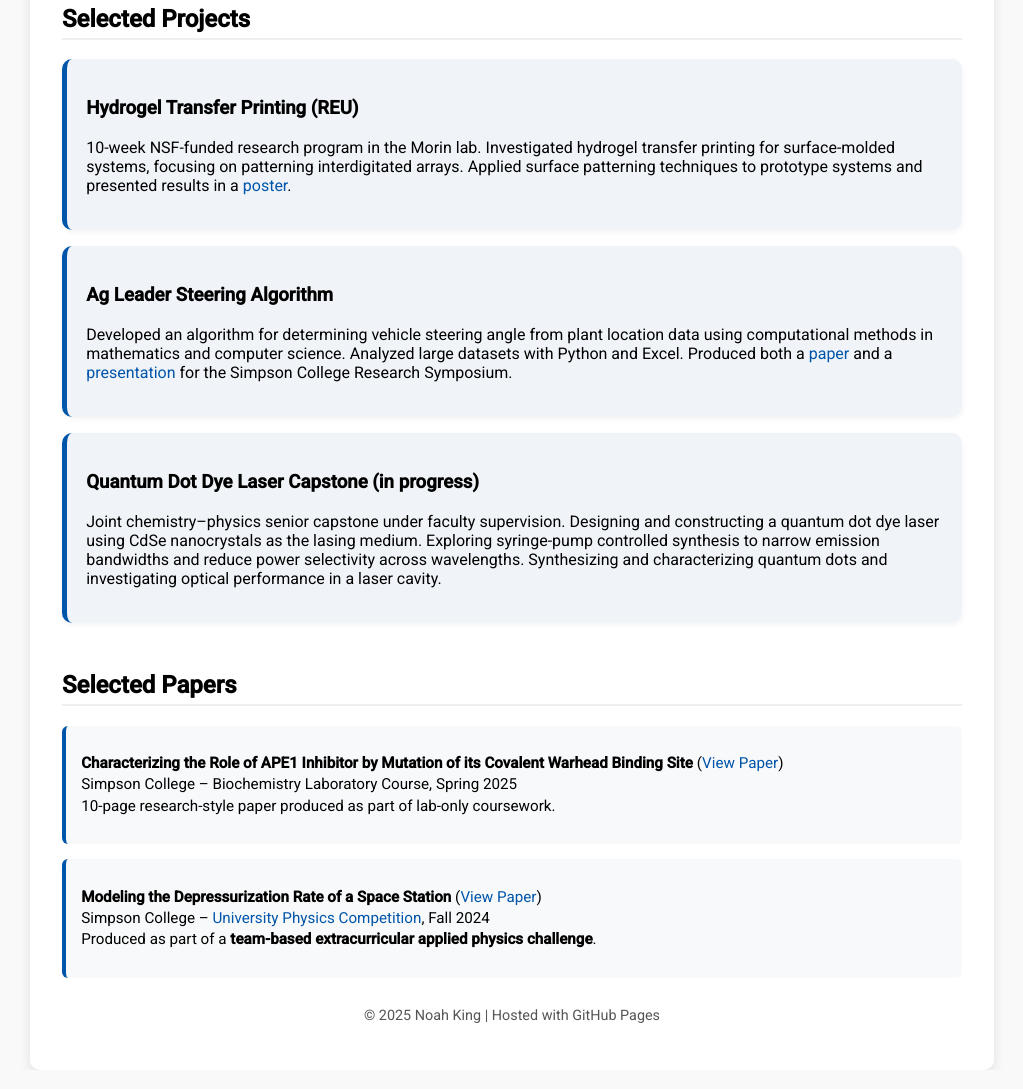
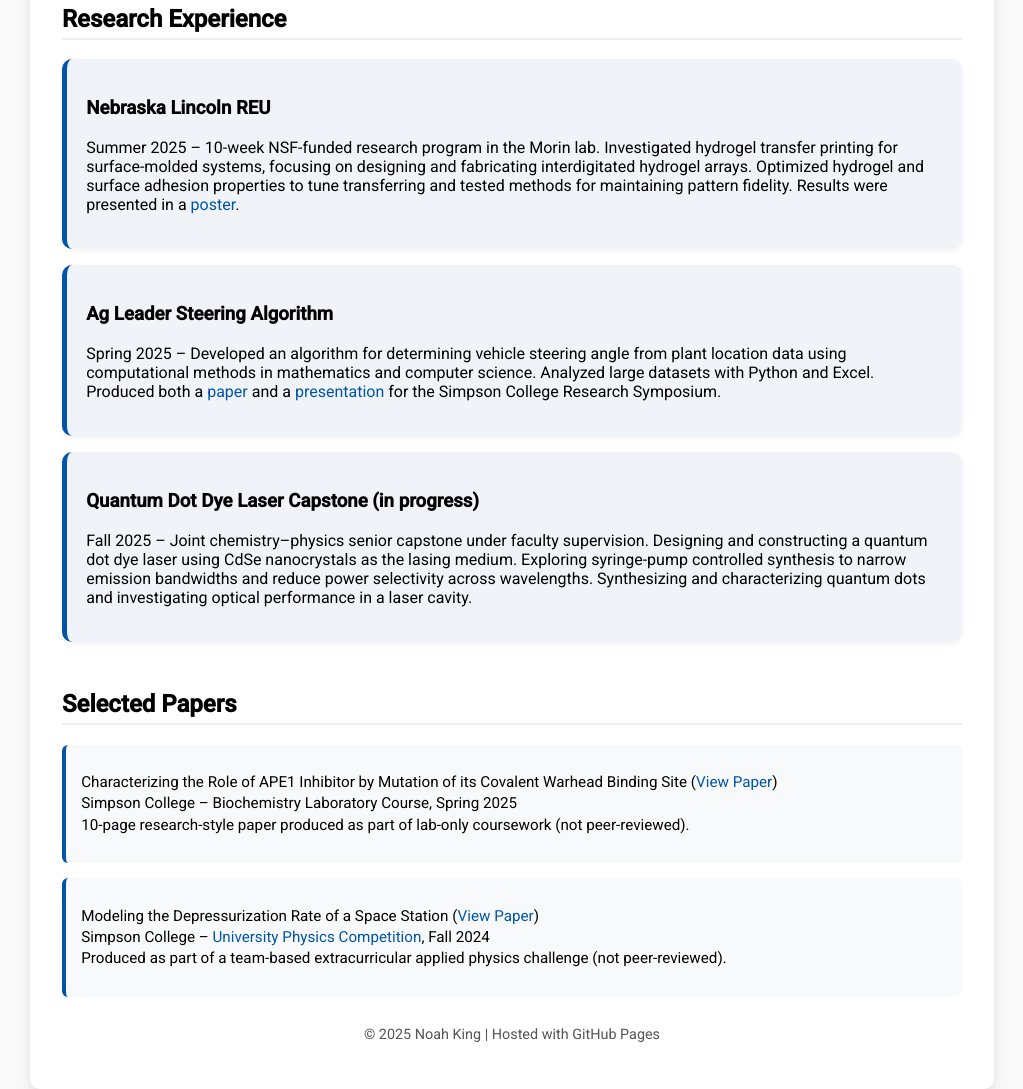
Before and after one commit to starwarsman981/starwarsman981.github.io, a plain HTML site: page index.html in a window 1280 px wide. Shown: the part 680-1769 px from the top of the page, without its empty margins (128-1151 px from the left). Drawn offline with Linux system fonts and the light colour scheme.

Commit message:
Add files via upload

```diff
--- a/index.html
+++ b/index.html
@@ -16,7 +16,7 @@
       <div class="hero-text">
         <h1>Noah King</h1>
         <p class="hero-subtitle">
-          Undergraduate Student in <strong>Chemistry</strong> and <strong>Physics</strong><br>
+          Undergraduate Student in Chemistry and Physics<br>
           Simpson College | GPA: 3.93 / 4.0 | Prospective Graduate Researcher
         </p>
         <p class="contact">
@@ -31,9 +31,7 @@
     <!-- Research Statement -->
     <section class="research-statement">
       <p>
-        I am an undergraduate student interested in <strong>materials chemistry</strong> and the <strong>intersection of chemistry and physics</strong>.
-        I enjoy learning and am motivated to continue expanding my knowledge through research.
-        My experience spans hydrogel patterning, quantum dot lasers, and applied computational analysis, preparing me for graduate-level studies in these interdisciplinary areas.
+        I am an undergraduate student interested in materials chemistry, physical chemistry, and the intersection of chemistry and physics. I enjoy learning and am motivated to continue expanding my knowledge through research. My experience spans hydrogel patterning, quantum dot lasers, and applied computational analysis, preparing me for graduate-level studies in these interdisciplinary areas.
       </p>
     </section>
 
@@ -55,15 +53,15 @@
       </ul>
     </section>
 
-    <!-- Projects -->
-    <section class="projects">
-      <h2>Selected Projects</h2>
+    <!-- Research Experience -->
+    <section class="research-experience">
+      <h2>Research Experience</h2>
 
-      <!-- Hydrogel REU -->
+      <!-- Nebraska Lincoln REU -->
       <div class="project-card">
-        <h3>Hydrogel Transfer Printing (REU)</h3>
+        <h3>Nebraska Lincoln REU</h3>
         <p>
-          10-week NSF-funded research program in the Morin lab. Investigated hydrogel transfer printing for surface-molded systems, focusing on patterning interdigitated arrays. Applied surface patterning techniques to prototype systems and presented results in a
+          Summer 2025 – 10-week NSF-funded research program in the Morin lab. Investigated hydrogel transfer printing for surface-molded systems, focusing on designing and fabricating interdigitated hydrogel arrays. Optimized hydrogel and surface adhesion properties to tune transferring and tested methods for maintaining pattern fidelity. Results were presented in a
           <a href="MorinPoster.jpg" target="_blank" title="Click to view poster">poster</a>.
         </p>
       </div>
@@ -72,7 +70,7 @@
       <div class="project-card">
         <h3>Ag Leader Steering Algorithm</h3>
         <p>
-          Developed an algorithm for determining vehicle steering angle from plant location data using computational methods in mathematics and computer science. Analyzed large datasets with Python and Excel. Produced both a
+          Spring 2025 – Developed an algorithm for determining vehicle steering angle from plant location data using computational methods in mathematics and computer science. Analyzed large datasets with Python and Excel. Produced both a
           <a href="PaperAg.pdf" target="_blank" title="Click to view paper">paper</a> and a
           <a href="PresentationAg.pdf" target="_blank" title="Click to view presentation">presentation</a> for the Simpson College Research Symposium.
         </p>
@@ -82,9 +80,10 @@
       <div class="project-card">
         <h3>Quantum Dot Dye Laser Capstone (in progress)</h3>
         <p>
-          Joint chemistry–physics senior capstone under faculty supervision. Designing and constructing a quantum dot dye laser using CdSe nanocrystals as the lasing medium. Exploring syringe-pump controlled synthesis to narrow emission bandwidths and reduce power selectivity across wavelengths. Synthesizing and characterizing quantum dots and investigating optical performance in a laser cavity.
+          Fall 2025 – Joint chemistry–physics senior capstone under faculty supervision. Designing and constructing a quantum dot dye laser using CdSe nanocrystals as the lasing medium. Exploring syringe-pump controlled synthesis to narrow emission bandwidths and reduce power selectivity across wavelengths. Synthesizing and characterizing quantum dots and investigating optical performance in a laser cavity.
         </p>
       </div>
+
     </section>
 
     <!-- Selected Papers -->
@@ -93,19 +92,19 @@
 
       <div class="paper-card">
         <p>
-          <strong>Characterizing the Role of APE1 Inhibitor by Mutation of its Covalent Warhead Binding Site</strong>
+          Characterizing the Role of APE1 Inhibitor by Mutation of its Covalent Warhead Binding Site
           (<a href="APE1Paper.pdf" target="_blank" title="Click to view paper">View Paper</a>) <br>
           Simpson College – Biochemistry Laboratory Course, Spring 2025 <br>
-          10-page research-style paper produced as part of lab-only coursework.
+          10-page research-style paper produced as part of lab-only coursework (not peer-reviewed).
         </p>
       </div>
 
       <div class="paper-card">
         <p>
-          <strong>Modeling the Depressurization Rate of a Space Station</strong>
+          Modeling the Depressurization Rate of a Space Station
           (<a href="SpaceStationPaper.pdf" target="_blank" title="Click to view paper">View Paper</a>) <br>
           Simpson College – <a href="https://uphysicsc.com/" target="_blank">University Physics Competition</a>, Fall 2024 <br>
-          Produced as part of a <strong>team-based extracurricular applied physics challenge</strong>.
+          Produced as part of a team-based extracurricular applied physics challenge (not peer-reviewed).
         </p>
       </div>
     </section>
--- a/style.css
+++ b/style.css
@@ -53,9 +53,6 @@ body {
   margin-top: 0.3em;
   line-height: 1.4em;
 }
-
-.hero-subtitle strong:nth-child(1) { color: #D32F2F; } /* Chemistry */
-.hero-subtitle strong:nth-child(2) { color: #1976D2; } /* Physics */
 
 .contact a {
   color: #0055aa;
```
